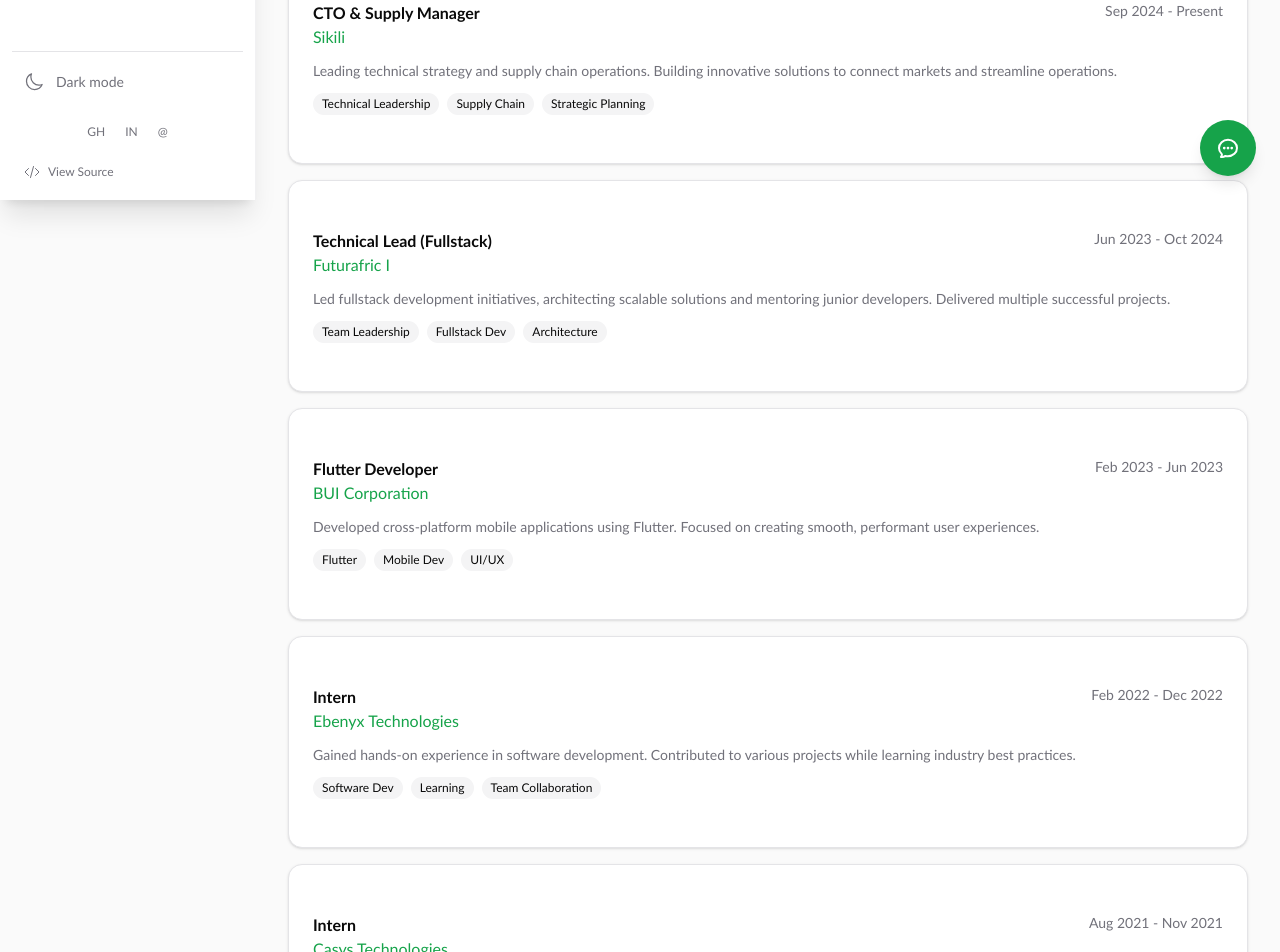
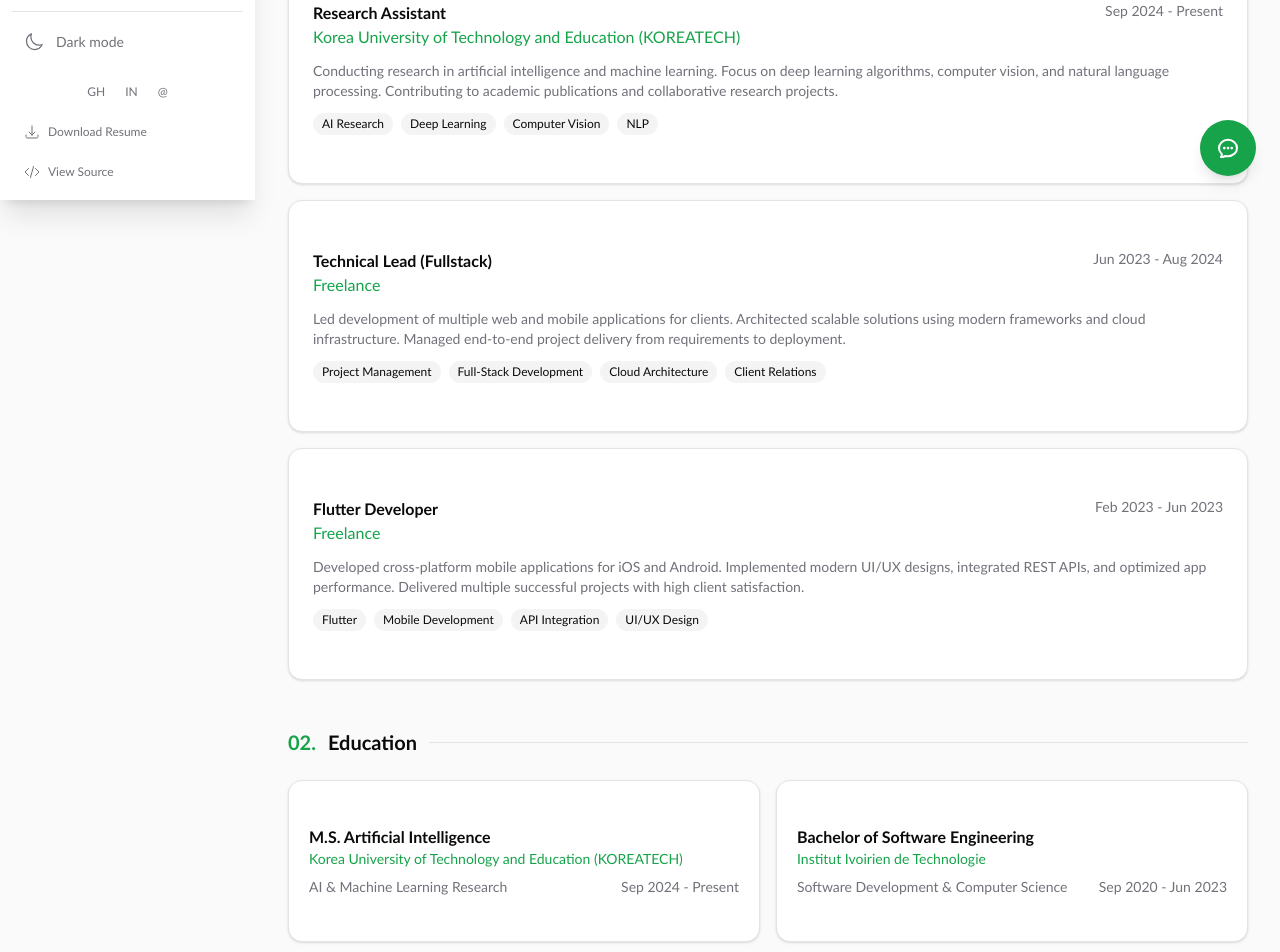
Before and after one commit to Salomondiei08/portfolio, a Next.js app: page /about in a window 1280 px wide. Shown: the part 600-1552 px from the top of the page. Built offline with nearby package versions, Linux system fonts and the light colour scheme.

Commit message:
chore: edited resume

```diff
--- a/src/app/about/page.tsx
+++ b/src/app/about/page.tsx
@@ -25,59 +25,43 @@
 
 const experience = [
   {
-    role: "CTO & Supply Manager",
-    company: "Sikili",
+    role: "Research Assistant",
+    company: "Korea University of Technology and Education (KOREATECH)",
     period: "Sep 2024 - Present",
     description:
-      "Leading technical strategy and supply chain operations. Building innovative solutions to connect markets and streamline operations.",
-    highlights: ["Technical Leadership", "Supply Chain", "Strategic Planning"],
+      "Conducting research in artificial intelligence and machine learning. Focus on deep learning algorithms, computer vision, and natural language processing. Contributing to academic publications and collaborative research projects.",
+    highlights: ["AI Research", "Deep Learning", "Computer Vision", "NLP"],
   },
   {
     role: "Technical Lead (Fullstack)",
-    company: "Futurafric I",
-    period: "Jun 2023 - Oct 2024",
+    company: "Freelance",
+    period: "Jun 2023 - Aug 2024",
     description:
-      "Led fullstack development initiatives, architecting scalable solutions and mentoring junior developers. Delivered multiple successful projects.",
-    highlights: ["Team Leadership", "Fullstack Dev", "Architecture"],
+      "Led development of multiple web and mobile applications for clients. Architected scalable solutions using modern frameworks and cloud infrastructure. Managed end-to-end project delivery from requirements to deployment.",
+    highlights: ["Project Management", "Full-Stack Development", "Cloud Architecture", "Client Relations"],
   },
   {
     role: "Flutter Developer",
-    company: "BUI Corporation",
+    company: "Freelance",
     period: "Feb 2023 - Jun 2023",
     description:
-      "Developed cross-platform mobile applications using Flutter. Focused on creating smooth, performant user experiences.",
-    highlights: ["Flutter", "Mobile Dev", "UI/UX"],
-  },
-  {
-    role: "Intern",
-    company: "Ebenyx Technologies",
-    period: "Feb 2022 - Dec 2022",
-    description:
-      "Gained hands-on experience in software development. Contributed to various projects while learning industry best practices.",
-    highlights: ["Software Dev", "Learning", "Team Collaboration"],
-  },
-  {
-    role: "Intern",
-    company: "Casys Technologies",
-    period: "Aug 2021 - Nov 2021",
-    description:
-      "First professional experience in tech. Learned foundational development skills and professional workflows.",
-    highlights: ["Foundations", "Professional Growth"],
+      "Developed cross-platform mobile applications for iOS and Android. Implemented modern UI/UX designs, integrated REST APIs, and optimized app performance. Delivered multiple successful projects with high client satisfaction.",
+    highlights: ["Flutter", "Mobile Development", "API Integration", "UI/UX Design"],
   },
 ];
 
 const education = [
   {
     degree: "M.S. Artificial Intelligence",
-    school: "Korea University of Technology and Education",
-    year: "2024 - Present",
+    school: "Korea University of Technology and Education (KOREATECH)",
+    year: "Sep 2024 - Present",
     focus: "AI & Machine Learning Research",
   },
   {
-    degree: "B.S. Software Engineering",
+    degree: "Bachelor of Software Engineering",
     school: "Institut Ivoirien de Technologie",
-    year: "2020 - 2023",
-    focus: "Software Development",
+    year: "Sep 2020 - Jun 2023",
+    focus: "Software Development & Computer Science",
   },
 ];
 
@@ -155,11 +139,12 @@
           </Button>
           <Button variant="outline" asChild>
             <a
-              href="/Profesional_Resume_Salomon.pdf"
-              target="_blank"
-              rel="noopener noreferrer"
-              download
+              href="/Salomon_Academic_Resume.pdf"
+              download="Salomon_Diei_Resume.pdf"
             >
+              <svg xmlns="http://www.w3.org/2000/svg" fill="none" viewBox="0 0 24 24" strokeWidth={1.5} stroke="currentColor" className="w-4 h-4 mr-2">
+                <path strokeLinecap="round" strokeLinejoin="round" d="M3 16.5v2.25A2.25 2.25 0 005.25 21h13.5A2.25 2.25 0 0021 18.75V16.5M16.5 12L12 16.5m0 0L7.5 12m4.5 4.5V3" />
+              </svg>
               Download Resume
             </a>
           </Button>
--- a/src/app/page.tsx
+++ b/src/app/page.tsx
@@ -61,9 +61,21 @@
                 CTO & AI researcher with expertise in mobile development and machine learning.
                 GKS scholarship recipient and Google Cloud Certified Associate Cloud Engineer.
               </p>
-              <Link href="/about" className="inline-flex text-sm text-primary hover:underline">
-                Learn more →
-              </Link>
+              <div className="flex items-center gap-3">
+                <Link href="/about" className="inline-flex text-sm text-primary hover:underline">
+                  Learn more →
+                </Link>
+                <a
+                  href="/Salomon_Academic_Resume.pdf"
+                  download="Salomon_Diei_Resume.pdf"
+                  className="inline-flex items-center gap-1.5 text-sm text-muted-foreground hover:text-primary transition-colors"
+                >
+                  <svg xmlns="http://www.w3.org/2000/svg" fill="none" viewBox="0 0 24 24" strokeWidth={1.5} stroke="currentColor" className="w-4 h-4">
+                    <path strokeLinecap="round" strokeLinejoin="round" d="M3 16.5v2.25A2.25 2.25 0 005.25 21h13.5A2.25 2.25 0 0021 18.75V16.5M16.5 12L12 16.5m0 0L7.5 12m4.5 4.5V3" />
+                  </svg>
+                  Resume
+                </a>
+              </div>
             </CardContent>
           </Card>
         </FadeIn>
--- a/src/app/projects/page.tsx
+++ b/src/app/projects/page.tsx
@@ -25,54 +25,54 @@
 
 const featuredProjects = [
   {
-    title: "Alladjai",
+    title: "SmartHome Automation System",
     description:
-      "A comprehensive home service mobile application connecting users with service providers. Features real-time booking, secure payments via mobile money, and AI-powered service matching.",
-    tags: ["Flutter", "FastAPI", "MongoDB", "AI", "Mobile Money"],
+      "Developed an IoT-enabled smart home system using Arduino and Raspberry Pi. Integrated sensors for temperature, motion, and light control with a mobile app interface for remote monitoring and control. Improved energy efficiency by 30% through automated scheduling.",
+    tags: ["Arduino", "Raspberry Pi", "IoT", "Python", "Mobile App"],
     github: "https://github.com/salomondiei08",
-    image: "/projects/alladjai.png",
+    image: "/projects/smarthome.png",
   },
   {
-    title: "TourCI",
+    title: "E-Commerce Platform",
     description:
-      "An immersive tourism application featuring 360-degree virtual tours of Côte d'Ivoire's landmarks and attractions. Enables users to explore cultural sites and plan trips with an interactive map interface.",
-    tags: ["Flutter", "360° Tours", "Maps", "Tourism"],
+      "Built a full-stack e-commerce platform with user authentication, product catalog, shopping cart, and payment integration. Implemented RESTful APIs with FastAPI and developed responsive frontend using Vue.js. Deployed on cloud infrastructure with CI/CD pipeline.",
+    tags: ["Vue.js", "FastAPI", "PostgreSQL", "Docker", "GCP"],
     github: "https://github.com/salomondiei08",
-    image: "/projects/tourci.png",
+    image: "/projects/ecommerce.png",
   },
   {
-    title: "Helper AI",
+    title: "AI-Powered Chatbot",
     description:
-      "An intelligent chatbot application powered by GPT-4 that provides conversational assistance. Features context-aware responses, multi-language support, and a clean, intuitive interface.",
-    tags: ["Flutter", "GPT-4", "AI", "NLP"],
+      "Created an intelligent conversational agent using natural language processing and machine learning. Trained on custom datasets for domain-specific responses. Integrated with multiple platforms for seamless user interaction and automated customer support.",
+    tags: ["Python", "NLP", "Machine Learning", "TensorFlow", "FastAPI"],
     github: "https://github.com/salomondiei08",
-    image: "/projects/helper.png",
+    image: "/projects/chatbot.png",
   },
 ];
 
 const otherProjects = [
   {
-    title: "ResiCar",
-    description: "A residential car rental and booking platform with seamless user experience.",
-    tags: ["Flutter", "Firebase", "Booking"],
+    title: "Image Classification System",
+    description: "Developed a CNN-based image classifier for recognizing objects in real-time with 95% accuracy.",
+    tags: ["Python", "TensorFlow", "Computer Vision", "CNN"],
     github: "https://github.com/salomondiei08",
   },
   {
-    title: "Sikili Platform",
-    description: "Supply chain management system for connecting markets and streamlining operations.",
-    tags: ["Vue.js", "FastAPI", "PostgreSQL"],
+    title: "Weather Forecasting App",
+    description: "Mobile application providing real-time weather data with 7-day forecasts and interactive maps.",
+    tags: ["Flutter", "API Integration", "Maps"],
     github: "https://github.com/salomondiei08",
   },
   {
-    title: "Cloud Infrastructure",
-    description: "Terraform-based infrastructure as code for deploying scalable cloud applications on GCP.",
-    tags: ["Terraform", "GCP", "Docker"],
+    title: "Personal Finance Tracker",
+    description: "Web application for managing personal finances with budget tracking and expense analytics.",
+    tags: ["React", "Node.js", "MongoDB", "Charts"],
     github: "https://github.com/salomondiei08",
   },
   {
-    title: "Mobile App Templates",
-    description: "Collection of reusable Flutter templates and components for rapid app development.",
-    tags: ["Flutter", "Dart", "UI/UX"],
+    title: "Task Management System",
+    description: "Collaborative task management tool with real-time updates and team collaboration features.",
+    tags: ["Vue.js", "WebSocket", "PostgreSQL"],
     github: "https://github.com/salomondiei08",
   },
 ];
--- a/src/components/portfolio/Sidebar.tsx
+++ b/src/components/portfolio/Sidebar.tsx
@@ -291,6 +291,41 @@
               ))}
             </div>
 
+            {/* Download Resume */}
+            <a
+              href="/Salomon_Academic_Resume.pdf"
+              download="Salomon_Diei_Resume.pdf"
+              className={`flex items-center gap-2 px-3 py-2 text-xs text-muted-foreground hover:text-primary hover:bg-secondary/50 rounded-lg ${!isExpanded ? "justify-center" : ""}`}
+              style={{
+                transition: "background-color 0.15s cubic-bezier(0.32, 0.72, 0, 1), color 0.15s cubic-bezier(0.32, 0.72, 0, 1)"
+              }}
+              title={!isExpanded ? "Download Resume" : undefined}
+            >
+              <svg
+                xmlns="http://www.w3.org/2000/svg"
+                fill="none"
+                viewBox="0 0 24 24"
+                strokeWidth={1.5}
+                stroke="currentColor"
+                className="w-4 h-4 shrink-0"
+              >
+                <path strokeLinecap="round" strokeLinejoin="round" d="M3 16.5v2.25A2.25 2.25 0 005.25 21h13.5A2.25 2.25 0 0021 18.75V16.5M16.5 12L12 16.5m0 0L7.5 12m4.5 4.5V3" />
+              </svg>
+              <span
+                className="whitespace-nowrap"
+                style={{
+                  opacity: isExpanded ? 1 : 0,
+                  maxWidth: isExpanded ? "200px" : "0px",
+                  transform: isExpanded ? "translateX(0)" : "translateX(-8px)",
+                  transition: "opacity 0.25s cubic-bezier(0.32, 0.72, 0, 1), max-width 0.3s cubic-bezier(0.32, 0.72, 0, 1), transform 0.25s cubic-bezier(0.32, 0.72, 0, 1)",
+                  transitionDelay: isExpanded ? "0.05s" : "0s",
+                  overflow: "hidden"
+                }}
+              >
+                Download Resume
+              </span>
+            </a>
+
             {/* Source Code Link */}
             <a
               href="https://github.com/salomondiei08/portfolio"
```
Also changed, not shown: 2 other files (tests, documents, lock files or other folders).
